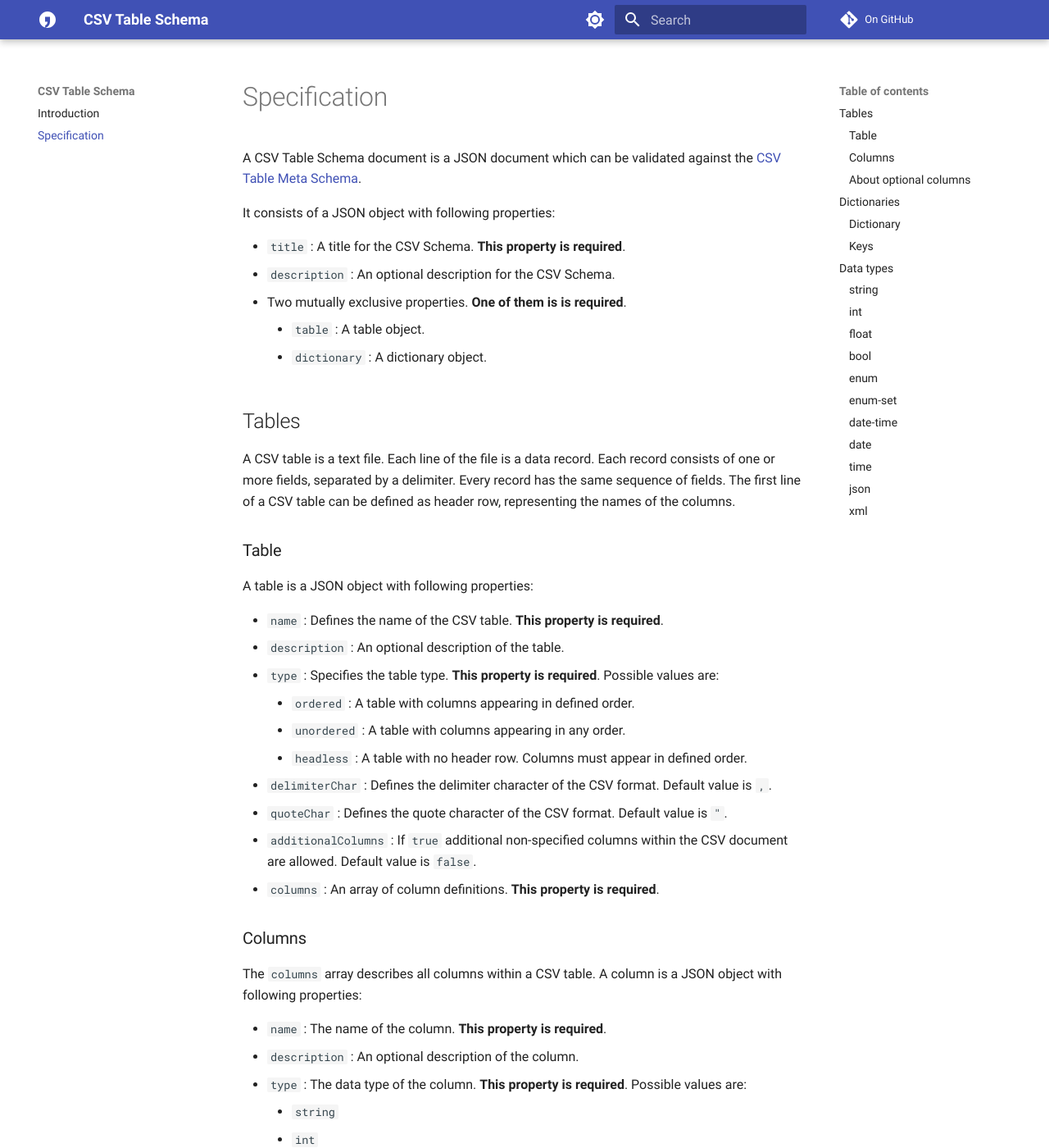
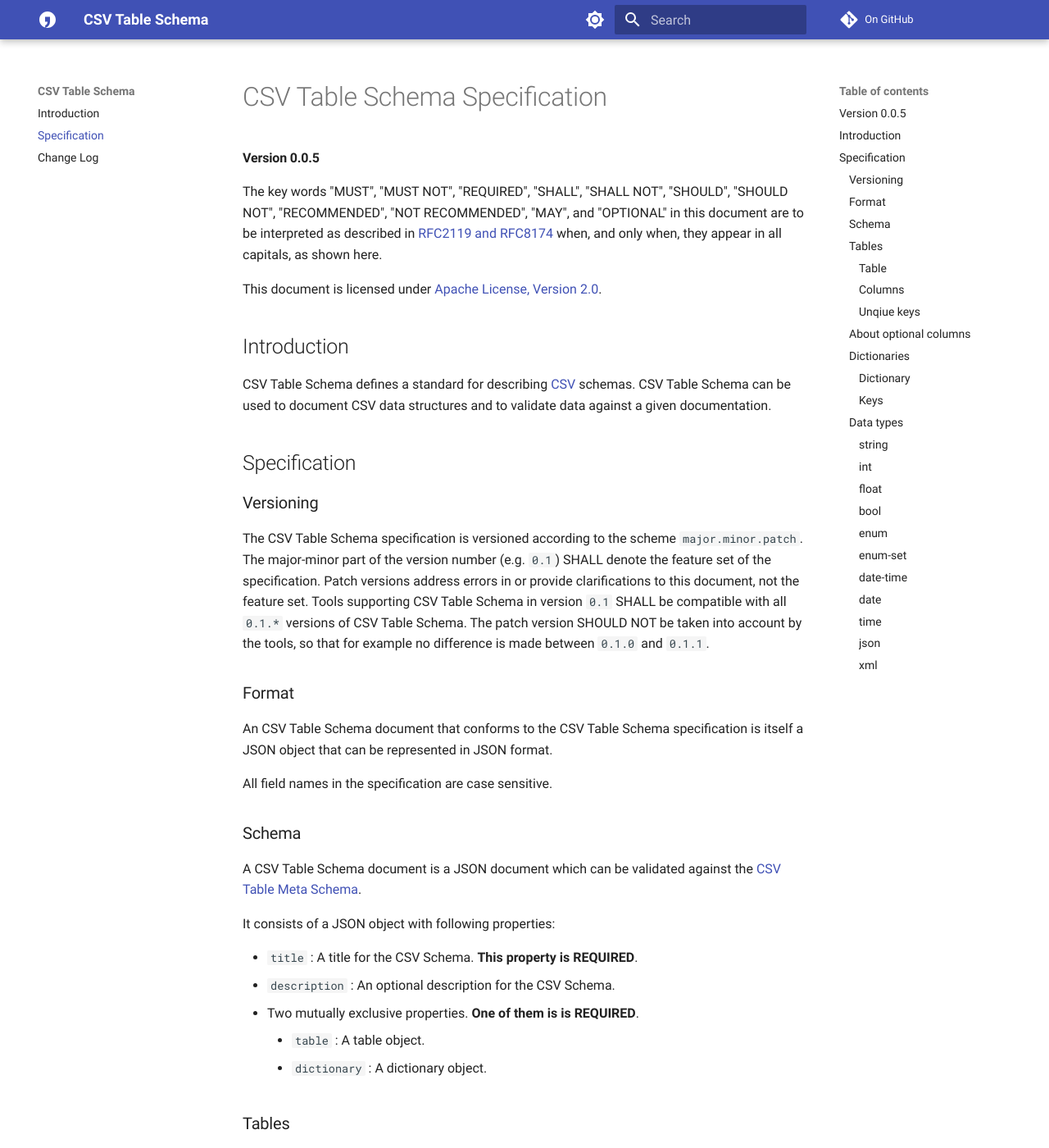
Before and after one commit to openpotato/csv-table-schema, an MkDocs documentation site: the page built from website/docs/specification.md, in a window 1280 px wide and 1400 px high. Shown: the whole window at 82% size. Built offline with MkDocs 1.6.1 and Material for MkDocs 9.7.7, drawn with Linux system fonts in a browser that asks for light colours; comment, search, counter and statistics services are not loaded; some of the changed text lies outside the part shown.

Commit message:
Added unique key definition for CSV tables + license change + some minor updates

```diff
--- a/website/docs/specification.md
+++ b/website/docs/specification.md
@@ -1,39 +1,65 @@
-A CSV Table Schema document is a JSON document which can be validated against the [CSV Table Meta Schema](https://github.com/openpotato/csv-table-schema/blob/main/spec/csv-table-schema.json).
+# CSV Table Schema Specification
+
+#### Version 0.0.5
+
+The key words "MUST", "MUST NOT", "REQUIRED", "SHALL", "SHALL NOT", "SHOULD", "SHOULD NOT", "RECOMMENDED", "NOT RECOMMENDED", "MAY", and "OPTIONAL" in this document are to be interpreted as described in [RFC2119 and RFC8174](https://tools.ietf.org/html/bcp14) when, and only when, they appear in all capitals, as shown here.
+
+This document is licensed under [Apache License, Version 2.0](https://opensource.org/license/apache-2-0/).
+
+## Introduction
+
+CSV Table Schema defines a standard for describing [CSV](https://datatracker.ietf.org/doc/html/rfc4180) schemas. CSV Table Schema can be used to document CSV data structures and to validate data against a given documentation.
+
+## Specification
+
+### Versioning
+
+The CSV Table Schema specification is versioned according to the scheme `major.minor.patch`. The major-minor part of the version number (e.g. `0.1`) SHALL denote the feature set of the specification. Patch versions address errors in or provide clarifications to this document, not the feature set. Tools supporting CSV Table Schema in version `0.1` SHALL be compatible with all `0.1.*` versions of CSV Table Schema. The patch version SHOULD NOT be taken into account by the tools, so that for example no difference is made between `0.1.0` and `0.1.1`.
+
+### Format
+
+An CSV Table Schema document that conforms to the CSV Table Schema specification is itself a JSON object that can be represented in JSON format.
+
+All field names in the specification are case sensitive.
+
+### Schema
+
+A CSV Table Schema document is a JSON document which can be validated against the [CSV Table Meta Schema](https://github.com/openpotato/csv-table-schema/tree/main/schemas/v0.1/schema.json).
 
 It consists of a JSON object with following properties:
 
-+ `title` : A title for the CSV Schema. **This property is required**.
++ `title` : A title for the CSV Schema. **This property is REQUIRED**.
 + `description` : An optional description for the CSV Schema.
-+ Two mutually exclusive properties. **One of them is is required**.
++ Two mutually exclusive properties. **One of them is is REQUIRED**.
     + `table` : A table object.
     + `dictionary` : A dictionary object.
 
-## Tables
+### Tables
 
 A CSV table is a text file. Each line of the file is a data record. Each record consists of one or more fields, separated by a delimiter. Every record has the same sequence of fields. The first line of a CSV table can be defined as header row, representing the names of the columns.
 
-### Table
+#### Table
 
 A table is a JSON object with following properties:
 
-+ `name` : Defines the name of the CSV table. **This property is required**.
++ `name` : Defines the name of the CSV table. **This property is REQUIRED**.
 + `description` : An optional description of the table.
-+ `type` : Specifies the table type. **This property is required**. Possible values are:
++ `type` : Specifies the table type. **This property is REQUIRED**. Possible values are:
     + `ordered` : A table with columns appearing in defined order.
     + `unordered` : A table with columns appearing in any order.
     + `headless` : A table with no header row. Columns must appear in defined order.
 + `delimiterChar` : Defines the delimiter character of the CSV format. Default value is `,`.
 + `quoteChar` : Defines the quote character of the CSV format. Default value is `"`.
 + `additionalColumns` : If `true` additional non-specified columns within the CSV document are allowed. Default value is `false`.
-+ `columns` : An array of column definitions. **This property is required**.
++ `columns` : An array of column definitions. **This property is REQUIRED**.
 
-### Columns
+#### Columns
 
 The `columns` array describes all columns within a CSV table. A column is a JSON object with following properties:
 
-+ `name` : The name of the column. **This property is required**.
++ `name` : The name of the column. **This property is REQUIRED**.
 + `description` : An optional description of the column.
-+ `type` : The data type of the column. **This property is required**. Possible values are:
++ `type` : The data type of the column. **This property is REQUIRED**. Possible values are:
     + `string`
     + `int`
     + `float`
@@ -49,6 +75,10 @@
 + `nullable` : If `true` values of this column can be empty. Default value is `false`.
 + `pattern` : An optional regular expression which must always match with values of the column.
 
+#### Unqiue keys
+
+The `unqiueKeys` array describes unique keys within a CSV table. A unique key is itself a JSON array with column names representing exting column. Each column name is a `string` value.
+
 ### About optional columns
 
 If the table type is:
@@ -56,27 +86,27 @@
 + `ordered`, a column with `optional=true` marks an optional column. If the column is missing in the table all other columns must still apear in defined order.
 + `headless`, a column with `optional=true` marks the start of the optional column range. If the column is missing in the table all columns after this column are of course also missing.
 
-## Dictionaries
+### Dictionaries
 
 A CSV dictionary is a collection of key/value pairs. It is a CSV table with exactly two columns, a key column and a value column. While the key column is always a string containing the key name, the value column can have different data types for each key.
 
-### Dictionary
+#### Dictionary
 
 A dictionary is a JSON object with following properties:
 
-+ `name` : Defines the name of the CSV dictionary. **This property is required**.
++ `name` : Defines the name of the CSV dictionary. **This property is REQUIRED**.
 + `description` : An optional description of the dictionary.
 + `delimiterChar` : Defines the delimiter character of the CSV format. Default value is `,`.
 + `quoteChar` : Defines the quote character of the CSV format. Default value is `"`.
-+ `keys` : An array of key definitions. **This property is required**.
++ `keys` : An array of key definitions. **This property is REQUIRED**.
 
-### Keys
+#### Keys
 
 The `keys` array describes all keys within a CSV dictionary. A key is a JSON object with following properties:
 
-+ `name` : The name of the key. **This property is required**.
++ `name` : The name of the key. **This property is REQUIRED**.
 + `description` : An optional description of the key.
-+ `type` : The data type of the key. **This property is required**. Possible values are:
++ `type` : The data type of the key. **This property is REQUIRED**. Possible values are:
     + `string`
     + `int`
     + `float`
@@ -92,7 +122,7 @@
 + `nullable` : If `true` the value of this key can be empty. Default value is `false`.
 + `pattern` : An optional regular expression which must always match with the value of the key.
 
-## Data types
+### Data types
 
 A data type defines the type of value which is expected in a column or key. Based on the data type additional schema properties are available:
 
@@ -120,7 +150,7 @@
 
 Represents a floating number. The following additional schema properties are available:
 
-+ `formats` : An array of valid format string according to [.NET Custom numeric format strings](https://docs.microsoft.com/en-us/dotnet/standard/base-types/custom-numeric-format-strings). **This property is required**.
++ `formats` : An array of valid format string according to [.NET Custom numeric format strings](https://docs.microsoft.com/en-us/dotnet/standard/base-types/custom-numeric-format-strings). **This property is REQUIRED**.
 + `minValue` : Specifies the minimum allowed value.
 + `maxValue` : Specifies the maximun allowed value.
 
@@ -128,20 +158,20 @@
 
 Represents a boolean value. The following additional schema properties are available:
 
-+ `trueValues` : An array of valid strings each representing a logical true value. **This property is required**.
-+ `falseValues` : An array of valid strings each representing a logical false value. **This property is required**.
++ `trueValues` : An array of valid strings each representing a logical true value. **This property is REQUIRED**.
++ `falseValues` : An array of valid strings each representing a logical false value. **This property is REQUIRED**.
 
 #### enum
 
 Represents an enumeration value. The following additional schema properties are available:
 
-+ `members` : An array of value objects each representing one enumeration value. **This property is required**.
++ `members` : An array of value objects each representing one enumeration value. **This property is REQUIRED**.
 
 #### enum-set
 
 Represents an set of enumeration values formatted as csv string. The following additional schema properties are available:
 
-+ `members` : An array of value objects each repesenting one enumeration value. **This property is required**.
++ `members` : An array of value objects each repesenting one enumeration value. **This property is REQUIRED**.
 + `delimiterChar` : Defines the delimiter character of the CSV string format. Default value is `,`.
 + `quoteChar` : Defines the quote character of the CSV string format. Default value is `"`.
 
@@ -149,7 +179,7 @@
 
 Represents a datetime value. The following additional schema properties are available:
 
-+ `formats` : An array of valid format strings according to [.NET Custom date and time format strings](https://docs.microsoft.com/en-us/dotnet/standard/base-types/custom-date-and-time-format-strings). **This property is required**.
++ `formats` : An array of valid format strings according to [.NET Custom date and time format strings](https://docs.microsoft.com/en-us/dotnet/standard/base-types/custom-date-and-time-format-strings). **This property is REQUIRED**.
 + `minValue` : Specifies the minimum allowed value.
 + `maxValue` : Specifies the maximun allowed value.
 
@@ -157,7 +187,7 @@
 
 Represents a date only value. The following additional schema properties are available:
 
-+ `formats` : An array of valid format strings according to [.NET Custom date and time format strings](https://docs.microsoft.com/en-us/dotnet/standard/base-types/custom-date-and-time-format-strings). **This property is required**.
++ `formats` : An array of valid format strings according to [.NET Custom date and time format strings](https://docs.microsoft.com/en-us/dotnet/standard/base-types/custom-date-and-time-format-strings). **This property is REQUIRED**.
 + `minValue` : Specifies the minimum allowed value.
 + `maxValue` : Specifies the maximun allowed value.
 
@@ -165,7 +195,7 @@
 
 Represents a time only value. The following additional schema properties are available:
 
-+ `formats` : An array of valid format strings according to [.NET Custom date and time format strings](https://docs.microsoft.com/en-us/dotnet/standard/base-types/custom-date-and-time-format-strings). **This property is required**.
++ `formats` : An array of valid format strings according to [.NET Custom date and time format strings](https://docs.microsoft.com/en-us/dotnet/standard/base-types/custom-date-and-time-format-strings). **This property is REQUIRED**.
 + `minValue` : Specifies the minimum allowed value.
 + `maxValue` : Specifies the maximun allowed value.
 
@@ -173,12 +203,12 @@
 
 Represents a json formatted string. The following additional schema properties are available:
 
-+ `schema` : Specifies a [JSON Schema](https://json-schema.org/draft/2020-12/json-schema-core.html). **This property is required**.
-    + `uri` : An uri to a valid JSON Schema. **This property is required**.
++ `schema` : Specifies a [JSON Schema](https://json-schema.org/draft/2020-12/json-schema-core.html). **This property is REQUIRED**.
+    + `uri` : An uri to a valid JSON Schema. **This property is REQUIRED**.
 
 #### xml
 
 Represents a xml formatted string. The following additional schema properties are available:
 
-+ `schema` : Specifies a [XML Schema](https://www.w3.org/TR/xmlschema-0/). **This property is required**.
-    + `uri` : An uri to a valid XML Schema. **This property is required**.
++ `schema` : Specifies a [XML Schema](https://www.w3.org/TR/xmlschema-0/). **This property is REQUIRED**.
+    + `uri` : An uri to a valid XML Schema. **This property is REQUIRED**.
--- a/website/mkdocs.yml
+++ b/website/mkdocs.yml
@@ -64,12 +64,23 @@
 
 # Extensions
 markdown_extensions:
+  - def_list
   - admonition
+  - attr_list
+  - pymdownx.highlight:
+      anchor_linenums: true
+      line_spans: __span
+      pygments_lang_class: true
+  - pymdownx.inlinehilite
+  - pymdownx.snippets
   - pymdownx.superfences
-  - pymdownx.tabbed:
-      alternate_style: true
+  - pymdownx.details
+  - pymdownx.emoji:
+      emoji_index: !!python/name:materialx.emoji.twemoji
+      emoji_generator: !!python/name:materialx.emoji.to_svg
 
 # Navigation
 nav:
 - Introduction: index.md
 - Specification: specification.md
+- Change Log: change-log.md
```
Also changed, not shown: website/docs/change-log.md (added, +15 -0 lines), README.md, 7 other files.
